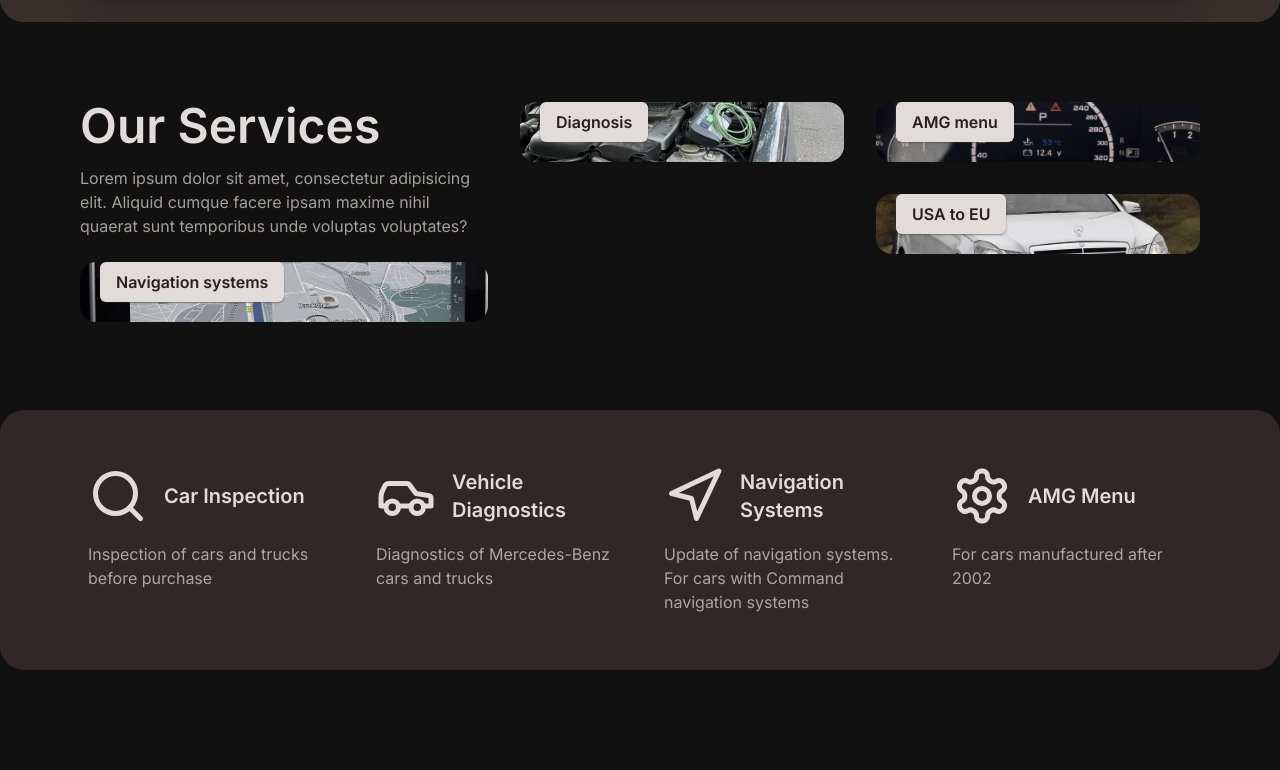
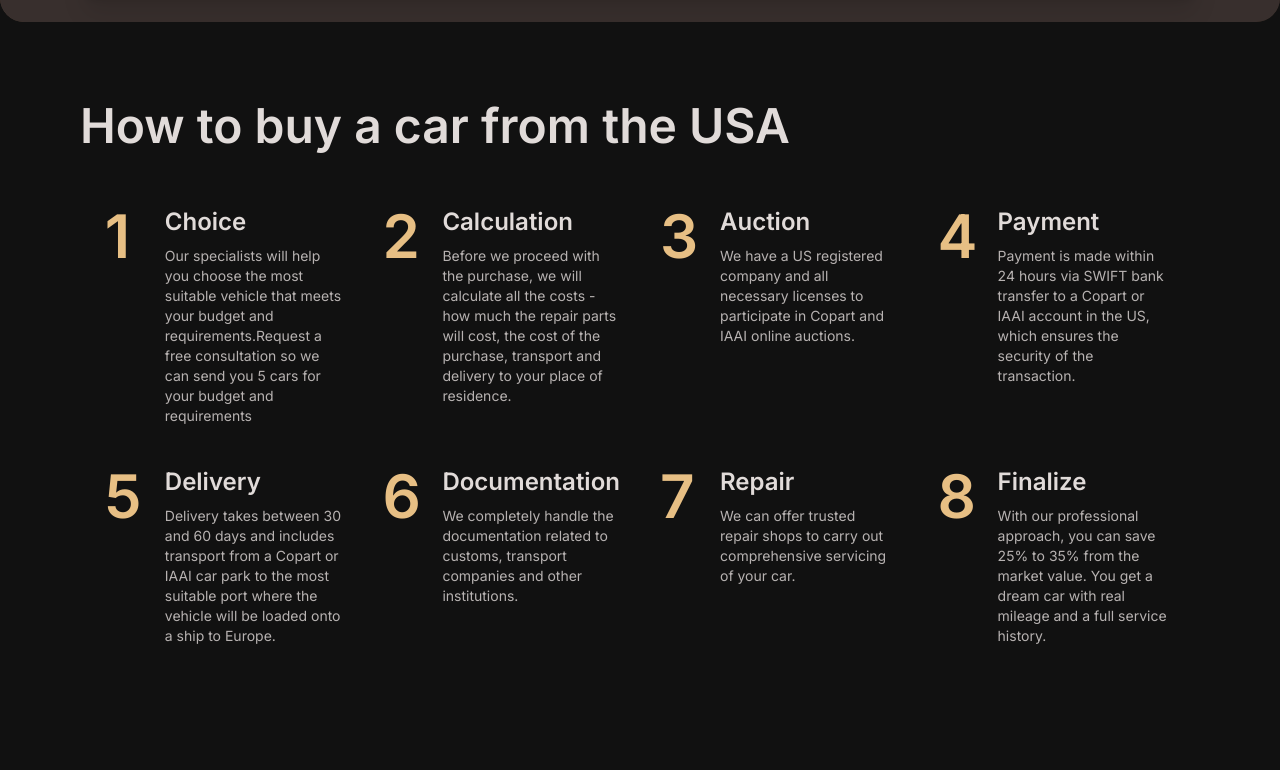
Before and after one commit to TeodorKoynov/mb-coding, a Next.js app: page / in a window 1280 px wide. Shown: the part 770-1540 px from the top of the page. Built offline with nearby package versions, Linux system fonts and the light colour scheme.

Commit message:
workflow section

```diff
--- a/src/app/page.tsx
+++ b/src/app/page.tsx
@@ -3,11 +3,13 @@ import { Hero } from '@/components/sections/hero';
 import { History } from '@/components/sections/history';
 import { Services } from '@/components/sections/services';
 import { ServicesBadge } from '@/components/sections/services-badge';
+import { Workflow } from '@/components/sections/workflow';
 
 export default function Home() {
   return (
     <main className="text-brown-50">
       <Hero />
+      <Workflow />
       <Services />
       <ServicesBadge />
       <History />
--- a/src/components/header/index.tsx
+++ b/src/components/header/index.tsx
@@ -121,9 +121,9 @@ export const Header: React.FC<HeaderProps> = () => {
               xmlns="http://www.w3.org/2000/svg"
             >
               <path
-                fill-rule="evenodd"
+                fillRule="evenodd"
                 d="M3 5a1 1 0 011-1h12a1 1 0 110 2H4a1 1 0 01-1-1zM3 10a1 1 0 011-1h12a1 1 0 110 2H4a1 1 0 01-1-1zM3 15a1 1 0 011-1h12a1 1 0 110 2H4a1 1 0 01-1-1z"
-                clip-rule="evenodd"
+                clipRule="evenodd"
               ></path>
             </svg>
           </button>
@@ -158,9 +158,9 @@ export const Header: React.FC<HeaderProps> = () => {
                         xmlns="http://www.w3.org/2000/svg"
                       >
                         <path
-                          fill-rule="evenodd"
+                          fillRule="evenodd"
                           d="M5.293 7.293a1 1 0 011.414 0L10 10.586l3.293-3.293a1 1 0 111.414 1.414l-4 4a1 1 0 01-1.414 0l-4-4a1 1 0 010-1.414z"
-                          clip-rule="evenodd"
+                          clipRule="evenodd"
                         ></path>
                       </svg>
                     </button>
--- a/src/components/sections/index.tsx
+++ b/src/components/sections/index.tsx
@@ -3,7 +3,7 @@ import { cn } from '@/lib/utils';
 export type SectionTitleProps = React.HTMLProps<HTMLHeadingElement>;
 
 const SectionTitle: React.FC<SectionTitleProps> = ({ className, ...props }) => {
-  return <h2 className={cn('text-5xl font-semibold', className)} {...props} />;
+  return <h2 className={cn('text-4xl font-semibold sm:text-5xl', className)} {...props} />;
 };
 
 export type SectionProps = React.HTMLProps<HTMLElement>;
--- /dev/null
+++ b/src/components/sections/workflow.tsx
@@ -0,0 +1,66 @@
+import { Section } from '@/components/sections/index';
+
+export type WorkflowProps = { id?: string };
+
+const STEPS: { title: string; description: string }[] = [
+  {
+    title: 'Choice',
+    description:
+      'Our specialists will help you choose the most suitable vehicle that meets your budget and requirements.Request a free consultation so we can send you 5 cars for your budget and requirements',
+  },
+  {
+    title: 'Calculation',
+    description:
+      'Before we proceed with the purchase, we will calculate all the costs - how much the repair parts will cost, the cost of the purchase, transport and delivery to your place of residence.',
+  },
+  {
+    title: 'Auction',
+    description:
+      'We have a US registered company and all necessary licenses to participate in Copart and IAAI online auctions.',
+  },
+  {
+    title: 'Payment',
+    description:
+      'Payment is made within 24 hours via SWIFT bank transfer to a Copart or IAAI account in the US, which ensures the security of the transaction.',
+  },
+  {
+    title: 'Delivery',
+    description:
+      'Delivery takes between 30 and 60 days and includes transport from a Copart or IAAI car park to the most suitable port where the vehicle will be loaded onto a ship to Europe.',
+  },
+  {
+    title: 'Documentation',
+    description:
+      'We completely handle the documentation related to customs, transport companies and other institutions.',
+  },
+  {
+    title: 'Repair',
+    description: 'We can offer trusted repair shops to carry out comprehensive servicing of your car.',
+  },
+  {
+    title: 'Finalize',
+    description:
+      'With our professional approach, you can save 25% to 35% from the market value. You get a dream car with real mileage and a full service history.',
+  },
+];
+
+export const Workflow: React.FC<WorkflowProps> = ({ id }) => {
+  return (
+    <Section id={id}>
+      <div>
+        <Section.Title>How to buy a car from the USA</Section.Title>
+        <ul className="mt-8 flex flex-col gap-7 px-2 sm:flex-row sm:flex-wrap sm:justify-center sm:gap-10 sm:px-5 md:mt-14">
+          {STEPS.map((step, index) => (
+            <li className="flex w-fit flex-row justify-center gap-5 sm:max-w-[45%] xl:max-w-[22%]" key={index}>
+              <div className="min-w-[40px] text-6xl font-semibold text-highlight-400/90">{index + 1}</div>
+              <div className="flex w-full flex-col gap-2 sm:w-fit">
+                <h3 className="text-2xl font-semibold">{step.title}</h3>
+                <p className="text-sm text-brown-50/80">{step.description}</p>
+              </div>
+            </li>
+          ))}
+        </ul>
+      </div>
+    </Section>
+  );
+};
```
